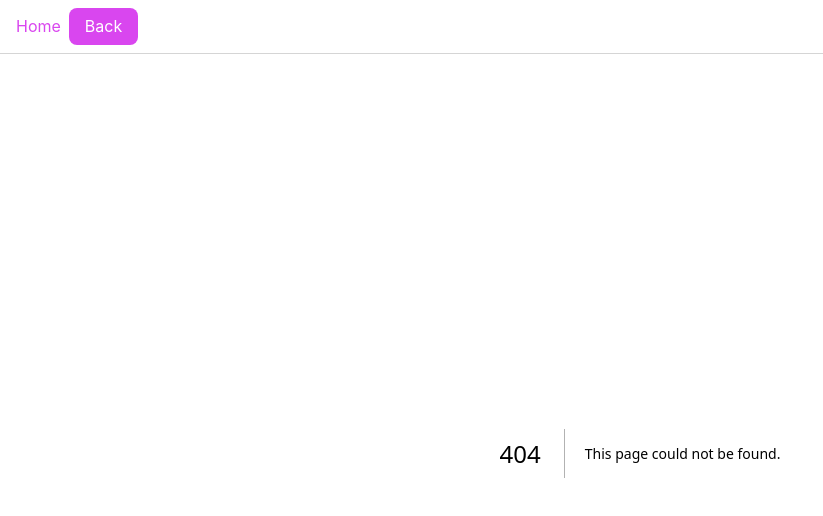
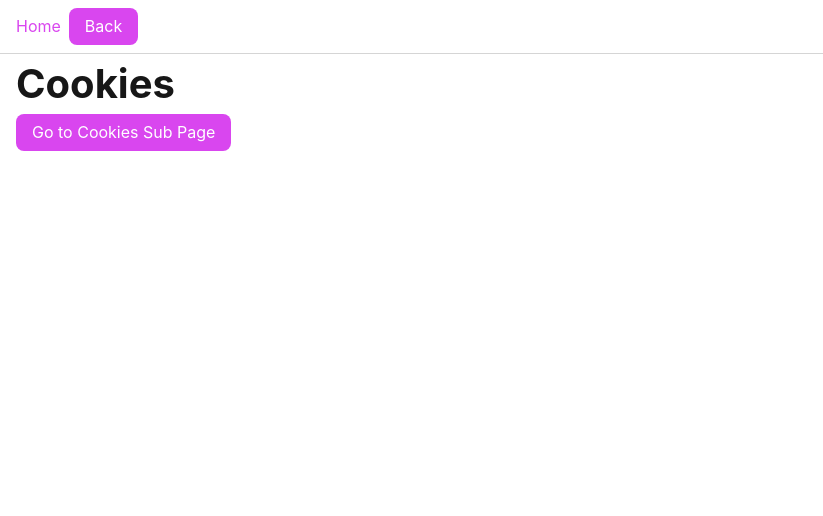
Before and after one commit to emanuelefavero/nextjs-16, a Next.js app: page /cookies in a window 1280 px wide. Before the commit this address had no page. Shown: the top 516 px of the page, without its empty margins (0-823 px from the left). Built offline with nearby package versions, Linux system fonts and the light colour scheme.

Commit message:
feat: add /cookies page with views tracking

```diff
--- /dev/null
+++ b/src/app/cookies/actions.ts
@@ -0,0 +1,20 @@
+'use server'
+
+import { cookies } from 'next/headers'
+
+export async function incrementViews() {
+  const cookieStore = await cookies()
+
+  const hasViews = cookieStore.has('views')
+  const currentViews = hasViews ? Number(cookieStore.get('views')?.value) : 0
+  const newViews = currentViews + 1
+
+  // Set the updated views cookie
+  cookieStore.set({
+    name: 'views',
+    value: newViews.toString(),
+    httpOnly: true,
+    secure: true,
+    maxAge: 60 * 60 * 24 * 7, // 1 week
+  })
+}
--- /dev/null
+++ b/src/app/cookies/components/link-with-views.tsx
@@ -0,0 +1,20 @@
+'use client'
+
+import { useRouter } from 'next/navigation'
+import { incrementViews } from '../actions'
+
+type Props = {
+  href: string
+  children: React.ReactNode
+}
+
+export function LinkWithViews({ href, children }: Props) {
+  const router = useRouter()
+
+  const handleClick = async () => {
+    await incrementViews()
+    router.push(href)
+  }
+
+  return <button onClick={handleClick}>{children}</button>
+}
--- /dev/null
+++ b/src/app/cookies/page.tsx
@@ -0,0 +1,13 @@
+import { LinkWithViews } from './components/link-with-views'
+
+export default async function Page() {
+  return (
+    <>
+      <h1>Cookies</h1>
+
+      <LinkWithViews href='/cookies/sub-page'>
+        Go to Cookies Sub Page
+      </LinkWithViews>
+    </>
+  )
+}
--- /dev/null
+++ b/src/app/cookies/sub-page/page.tsx
@@ -0,0 +1,13 @@
+import { Suspense } from 'react'
+import Views from './views'
+
+export default async function Page() {
+  return (
+    <>
+      <h1>Cookies Sub Page</h1>
+      <Suspense fallback={<p>Loading views...</p>}>
+        <Views />
+      </Suspense>
+    </>
+  )
+}
--- /dev/null
+++ b/src/app/cookies/sub-page/views.tsx
@@ -0,0 +1,12 @@
+import { cookies } from 'next/headers'
+
+export default async function Views() {
+  const cookieStore = await cookies()
+  const views = cookieStore.get('views')?.value || '0'
+
+  return (
+    <>
+      <p>You have visited this page {views} times.</p>
+    </>
+  )
+}
--- a/src/app/page.tsx
+++ b/src/app/page.tsx
@@ -24,6 +24,9 @@ export default async function Home() {
         <li>
           <Link href='/fetching'>Fetching</Link>
         </li>
+        <li>
+          <Link href='/cookies'>Cookies</Link>
+        </li>
       </ul>
     </>
   )
```
